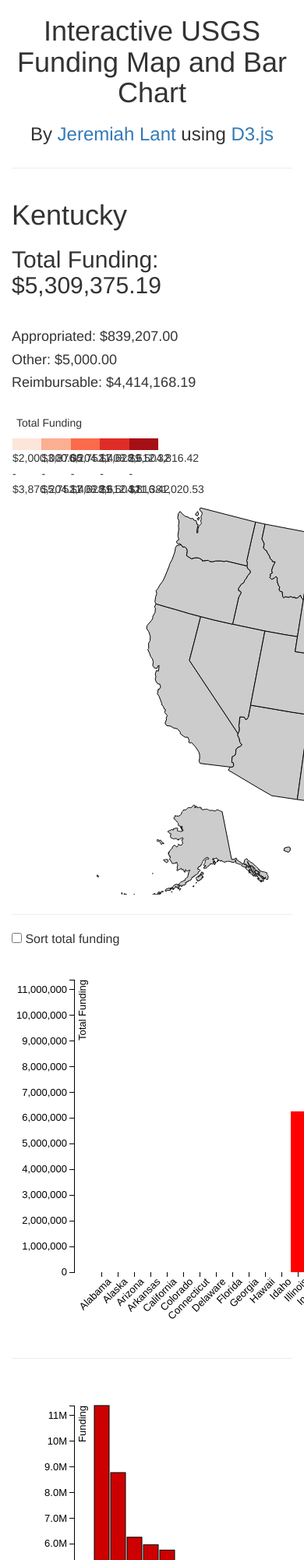
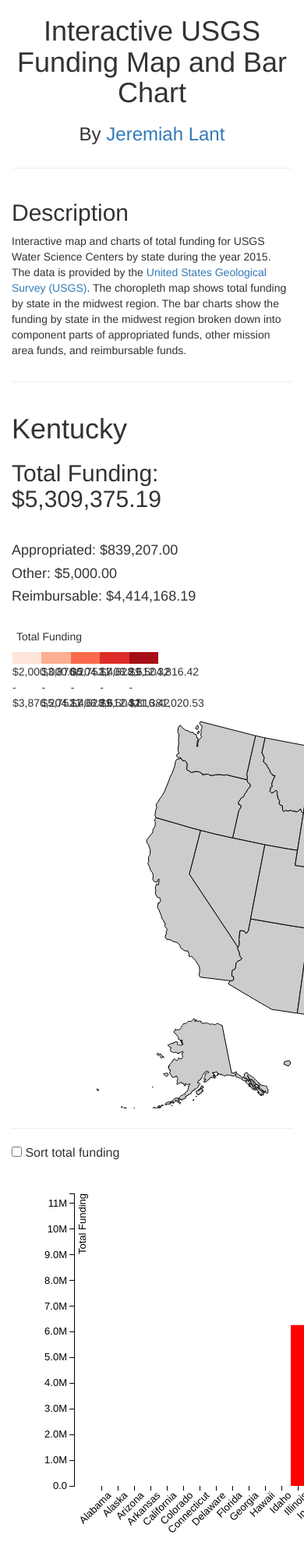
Before and after one commit to jlant/usgs-inky-funding-d3, a plain HTML site: page index.html in a window 390 px wide. Shown: the top 2000 px of the page at 78% size. Drawn offline with Linux system fonts and the light colour scheme.

Commit message:
have a nice working interactive website

```diff
--- a/index.html
+++ b/index.html
@@ -14,7 +14,24 @@
         <div class="row">
             <div class="col-md-12 text-center">
                 <h1>Interactive USGS Funding Map and Bar Chart</h1>
-                <h3>By <a href="https://github.com/jlant-usgs/" target="_blank">Jeremiah Lant</a> using <a href="http://d3js.org/" target="_blank">D3.js</a></h3>
+                <h3>By <a href="https://github.com/jlant-usgs/" target="_blank">Jeremiah Lant</a></h3>
+            </div>
+        </div>
+        <div class="row">
+            <div class="col-md-12">
+                <hr>
+            </div>
+        </div>
+        <div class="row">
+            <div class="col-md-12">
+                <h2>Description</h2>
+            </div>
+        </div>
+        <div class="row">
+            <div class="col-md-12">
+                <p>
+                Interactive map and charts of total funding for USGS Water Science Centers by state during the year 2015. The data is provided by the <a href="http://www.usgs.gov/" target="_blank">United States Geological Survey (USGS)</a>. The choropleth map shows total funding by state in the midwest region. The bar charts show the funding by state in the midwest region broken down into component parts of appropriated funds, other mission area funds, and reimbursable funds.
+                </p>
             </div>
         </div>
         <div class="row">
@@ -64,18 +81,6 @@
             <div class="col-md-12" id="bar-chart-stacked">
             </div>
         </div>
-        <div class="row">
-            <div class="col-md-12">
-                <h2>Description</h2>
-            </div>
-        </div>
-        <div class="row">
-            <div class="col-md-12">
-                <p>
-                An interactive map of total funding for USGS Water Science Centers by state during the year 2015. The data is provided by the <a href="http://www.usgs.gov/" target="_blank">United States Geological Survey (USGS)</a>. The choropleth map shows total funding by state. The bar charts show the funding proportions broken down into water science categories. The map was built using <a href="http://d3js.org/" target="_blank">D3.js</a>, a javascript library used for data visualization.
-                </p>
-            </div>
-        </div>
     </div>
     <script src="js/bar-funding.js"></script>
     <script src="js/map-funding.js"></script>
--- a/js/bar-funding-stacked.js
+++ b/js/bar-funding-stacked.js
@@ -15,7 +15,7 @@
     .range([height_bar_stacked, 0]);
 
 var color_stacked = d3.scale.ordinal()
-    .range(["#FF9999", "#FF3333", "#CC0000"]);
+    .range(["#4D4DFF", "#4DA64D", "#CC0000"]);
 
 var x_axis_stacked = d3.svg.axis()
     .scale(x_scale_stacked)
@@ -93,20 +93,20 @@
       .attr("height", function(d) { return y_scale_stacked(d.y0) - y_scale_stacked(d.y1); })
       .style("fill", function(d) { return color_stacked(d.name); });
 
-    var legend = svg_bar_chart_stacked.selectAll(".legend")
+    var legend_stacked = svg_bar_chart_stacked.selectAll(".legend_stacked")
       .data(color_stacked.domain().slice().reverse())
     .enter().append("g")
-      .attr("class", "legend")
+      .attr("class", "legend_stacked")
       .attr("transform", function(d, i) { return "translate(0," + i * 20 + ")"; });
 
-    legend.append("rect")
-      .attr("x", width - 18)
+    legend_stacked.append("rect")
+      .attr("x", width_bar_stacked - 18)
       .attr("width", 18)
       .attr("height", 18)
       .style("fill", color_stacked);
 
-    legend.append("text")
-      .attr("x", width - 24)
+    legend_stacked.append("text")
+      .attr("x", width_bar_stacked - 24)
       .attr("y", 9)
       .attr("dy", ".35em")
       .style("text-anchor", "end")
--- a/js/bar-funding.js
+++ b/js/bar-funding.js
@@ -22,6 +22,7 @@
 var y_axis = d3.svg.axis()
 	.scale(y_scale)
 	.orient("left")
+    .tickFormat(d3.format(".2s"));
 
 var tooltip_bar = d3.select("body")
 	.append("div")
```
